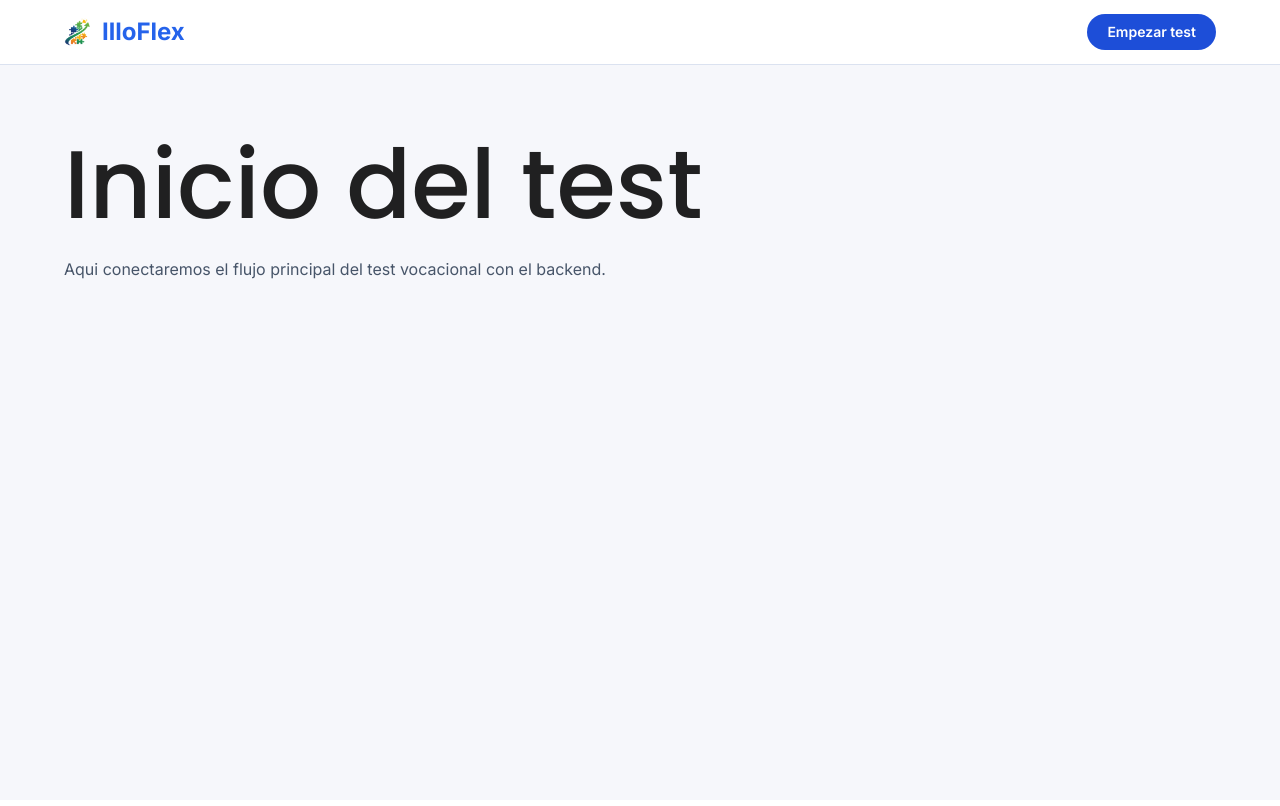
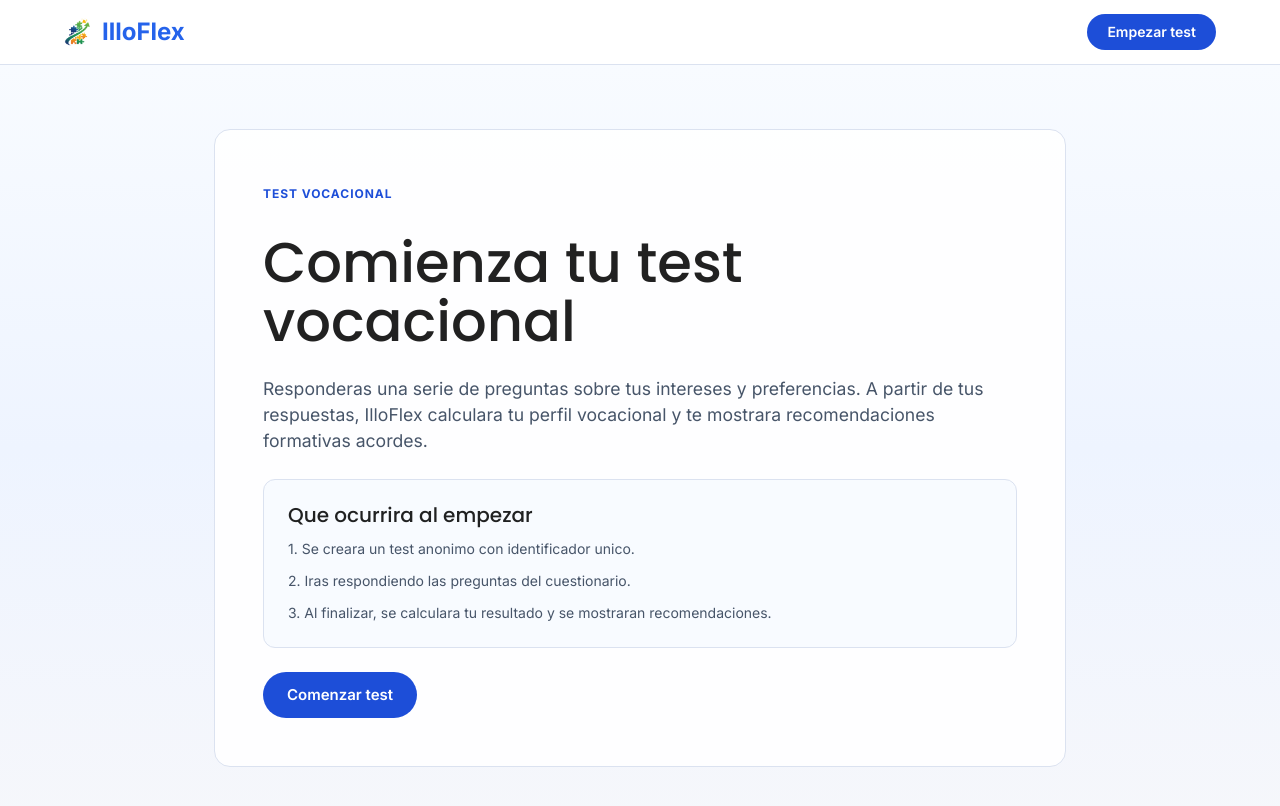
Before and after one commit to GMC-maker/illoflex_ui, a React (Vite) app: page /test in a window 1280 px wide. Shown: the top 806 px of the page. Built offline with nearby package versions, Linux system fonts and the light colour scheme; no server answers.

Commit message:
feat: connect test start flow to backend

```diff
--- /dev/null
+++ b/src/pages/TestFlowPage.jsx
@@ -0,0 +1,115 @@
+import { Box, Button, Container, Paper, Stack, Typography } from "@mui/material";
+import { Link as RouterLink, useParams } from "react-router-dom";
+
+export default function TestFlowPage() {
+	const { uuid } = useParams();
+
+	return (
+		<Box
+			sx={{
+				minHeight: "calc(100vh - 64px)",
+				display: "flex",
+				alignItems: "center",
+				background:
+					"linear-gradient(180deg, #f8fbff 0%, #eef4ff 50%, #f6f7fb 100%)",
+				py: 8,
+			}}
+		>
+			<Container maxWidth="md">
+				<Paper
+					elevation={0}
+					sx={{
+						p: { xs: 4, md: 6 },
+						borderRadius: 4,
+						border: "1px solid #dbe2f0",
+						backgroundColor: "rgba(255, 255, 255, 0.92)",
+					}}
+				>
+					<Stack spacing={3}>
+						<Typography
+							variant="overline"
+							sx={{
+								color: "#1d4ed8",
+								fontWeight: 700,
+								letterSpacing: "0.08em",
+							}}
+						>
+							Flujo del test
+						</Typography>
+
+						<Typography
+							variant="h1"
+							sx={{
+								fontSize: { xs: "2.2rem", md: "3.2rem" },
+								lineHeight: 1.08,
+							}}
+						>
+							El test anonimo ya se ha creado correctamente
+						</Typography>
+
+						<Typography variant="body1" sx={{ color: "#475569" }}>
+							Este paso confirma que el frontend ya puede crear un test real contra el
+							backend. El siguiente bloque sera cargar y recorrer las preguntas del
+							cuestionario.
+						</Typography>
+
+						<Box
+							sx={{
+								p: 3,
+								borderRadius: 3,
+								border: "1px solid #dbe2f0",
+								backgroundColor: "#f8fbff",
+							}}
+						>
+							<Typography variant="h3" sx={{ fontSize: "1.2rem", mb: 1 }}>
+								UUID del test
+							</Typography>
+							<Typography
+								variant="body2"
+								sx={{
+									color: "#334155",
+									wordBreak: "break-word",
+									fontFamily: "monospace",
+								}}
+							>
+								{uuid}
+							</Typography>
+						</Box>
+
+						<Stack direction={{ xs: "column", sm: "row" }} spacing={2}>
+							<Button
+								component={RouterLink}
+								to="/test"
+								variant="outlined"
+								sx={{
+									alignSelf: "flex-start",
+									textTransform: "none",
+									fontWeight: 600,
+									borderRadius: 999,
+									px: 3,
+								}}
+							>
+								Volver
+							</Button>
+							<Button
+								disabled
+								variant="contained"
+								sx={{
+									alignSelf: "flex-start",
+									textTransform: "none",
+									fontWeight: 600,
+									borderRadius: 999,
+									px: 3,
+									backgroundColor: "#1d4ed8",
+									boxShadow: "none",
+								}}
+							>
+								Proximamente: cargar preguntas
+							</Button>
+						</Stack>
+					</Stack>
+				</Paper>
+			</Container>
+		</Box>
+	);
+}
--- a/src/pages/TestHomePage.jsx
+++ b/src/pages/TestHomePage.jsx
@@ -1,16 +1,141 @@
-import { Box, Container, Typography } from "@mui/material";
+import { useState } from "react";
+import { useNavigate } from "react-router-dom";
+import { Alert, Box, Button, Container, Paper, Stack, Typography } from "@mui/material";
+import { createAnonymousTest } from "../services/testService";
 
 export default function TestHomePage() {
+	const navigate = useNavigate();
+	const [isCreatingTest, setIsCreatingTest] = useState(false);
+	const [errorMessage, setErrorMessage] = useState("");
+
+	async function handleStartTest() {
+		setIsCreatingTest(true);
+		setErrorMessage("");
+
+		try {
+			const testData = await createAnonymousTest();
+			navigate(`/test/${testData.uuid}`);
+		} catch (error) {
+			let message = "No se pudo iniciar el test. Intentalo de nuevo.";
+
+			if (error.response && error.response.data && error.response.data.mensaje) {
+				message = error.response.data.mensaje;
+			}
+
+			setErrorMessage(message);
+		} finally {
+			setIsCreatingTest(false);
+		}
+	}
+
 	return (
-		<Box sx={{ py: 8 }}>
-			<Container maxWidth='lg'>
-				<Typography variant='h1' sx={{ mb: 2 }}>
-					Inicio del test
-				</Typography>
-				<Typography variant='body1' sx={{ color: "#475569" }}>
-					Aqui conectaremos el flujo principal del test vocacional con
-					el backend.
-				</Typography>
+		<Box
+			sx={{
+				minHeight: "calc(100vh - 64px)",
+				display: "flex",
+				alignItems: "center",
+				background:
+					"linear-gradient(180deg, #f8fbff 0%, #eef4ff 50%, #f6f7fb 100%)",
+				py: 8,
+			}}
+		>
+			<Container maxWidth="md">
+				<Paper
+					elevation={0}
+					sx={{
+						p: { xs: 4, md: 6 },
+						borderRadius: 4,
+						border: "1px solid #dbe2f0",
+						backgroundColor: "rgba(255, 255, 255, 0.92)",
+					}}
+				>
+					<Stack spacing={3}>
+						<Typography
+							variant="overline"
+							sx={{
+								color: "#1d4ed8",
+								fontWeight: 700,
+								letterSpacing: "0.08em",
+							}}
+						>
+							Test vocacional
+						</Typography>
+
+						<Typography
+							variant="h1"
+							sx={{
+								fontSize: { xs: "2.4rem", md: "3.5rem" },
+								lineHeight: 1.05,
+							}}
+						>
+							Comienza tu test vocacional
+						</Typography>
+
+						<Typography
+							variant="body1"
+							sx={{
+								color: "#475569",
+								fontSize: { xs: "1rem", md: "1.1rem" },
+							}}
+						>
+							Responderas una serie de preguntas sobre tus intereses y preferencias.
+							A partir de tus respuestas, IlloFlex calculara tu perfil vocacional y te
+							mostrara recomendaciones formativas acordes.
+						</Typography>
+
+						<Box
+							sx={{
+								p: 3,
+								borderRadius: 3,
+								border: "1px solid #dbe2f0",
+								backgroundColor: "#f8fbff",
+							}}
+						>
+							<Stack spacing={1.5}>
+								<Typography variant="h3" sx={{ fontSize: "1.25rem" }}>
+									Que ocurrira al empezar
+								</Typography>
+								<Typography variant="body2" sx={{ color: "#475569" }}>
+									1. Se creara un test anonimo con identificador unico.
+								</Typography>
+								<Typography variant="body2" sx={{ color: "#475569" }}>
+									2. Iras respondiendo las preguntas del cuestionario.
+								</Typography>
+								<Typography variant="body2" sx={{ color: "#475569" }}>
+									3. Al finalizar, se calculara tu resultado y se mostraran
+									recomendaciones.
+								</Typography>
+							</Stack>
+						</Box>
+
+						{errorMessage !== "" && (
+							<Alert severity="error">{errorMessage}</Alert>
+						)}
+
+						<Button
+							variant="contained"
+							size="large"
+							onClick={handleStartTest}
+							disabled={isCreatingTest}
+							sx={{
+								alignSelf: "flex-start",
+								textTransform: "none",
+								fontWeight: 600,
+								px: 3,
+								py: 1.25,
+								borderRadius: 999,
+								backgroundColor: "#1d4ed8",
+								boxShadow: "none",
+								"&:hover": {
+									backgroundColor: "#1e40af",
+									boxShadow: "none",
+								},
+							}}
+						>
+							{isCreatingTest ? "Creando test..." : "Comenzar test"}
+						</Button>
+					</Stack>
+				</Paper>
 			</Container>
 		</Box>
 	);
--- a/src/router/AppRouter.jsx
+++ b/src/router/AppRouter.jsx
@@ -2,6 +2,7 @@ import { createBrowserRouter, RouterProvider } from "react-router-dom";
 import MainLayout from "../components/layout/MainLayout";
 import LandingPage from "../pages/LandingPage";
 import TestHomePage from "../pages/TestHomePage";
+import TestFlowPage from "../pages/TestFlowPage";
 import ErrorPage from "../pages/ErrorPage";
 
 const router = createBrowserRouter([
@@ -18,6 +19,10 @@ const router = createBrowserRouter([
 				path: "test",
 				element: <TestHomePage />,
 			},
+			{
+				path: "test/:uuid",
+				element: <TestFlowPage />,
+			},
 		],
 	},
 ]);
--- /dev/null
+++ b/src/services/testService.js
@@ -0,0 +1,6 @@
+import api from "./api";
+
+export async function createAnonymousTest() {
+	const response = await api.post("/tests");
+	return response.data.datos;
+}
```
